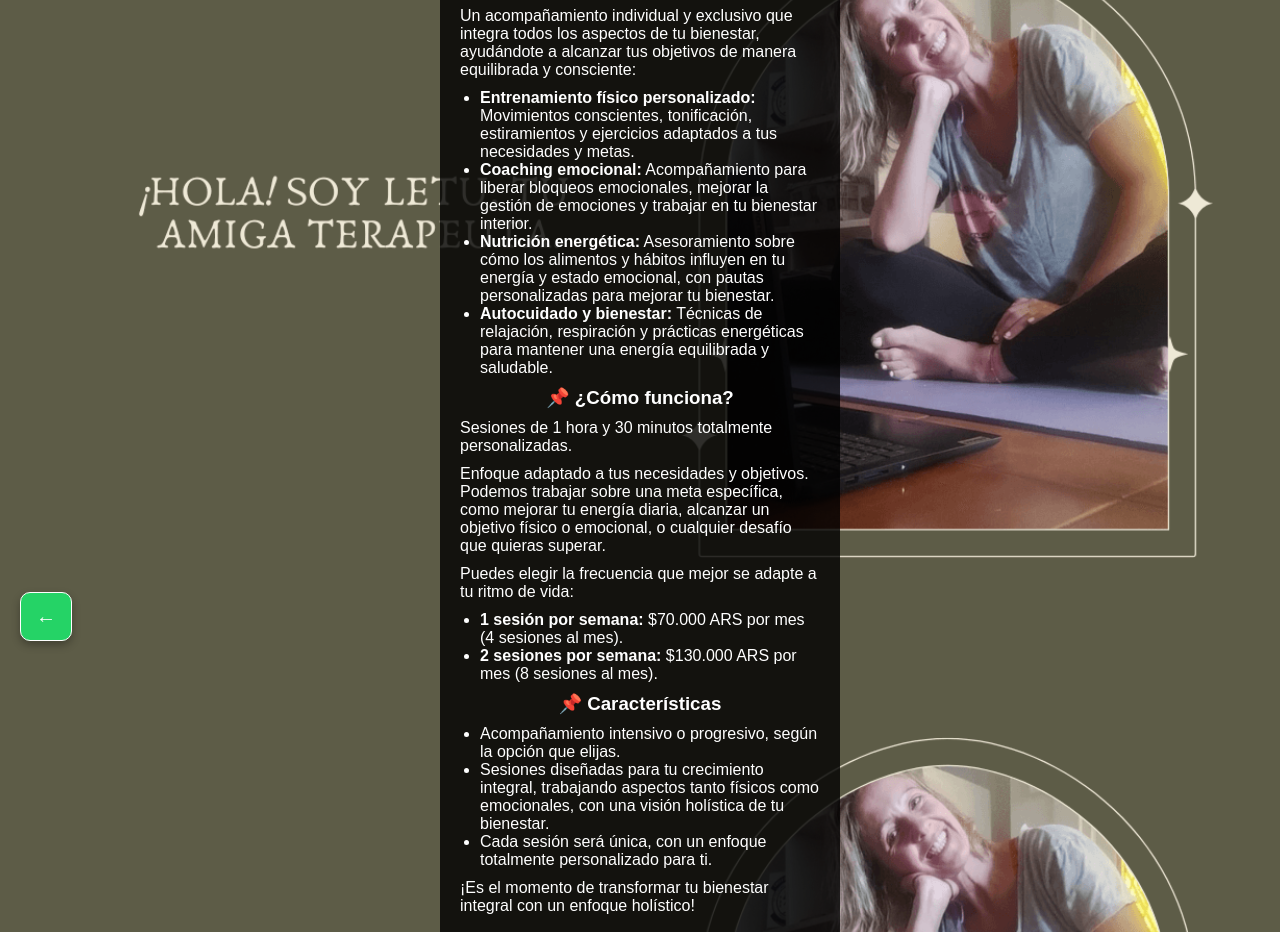
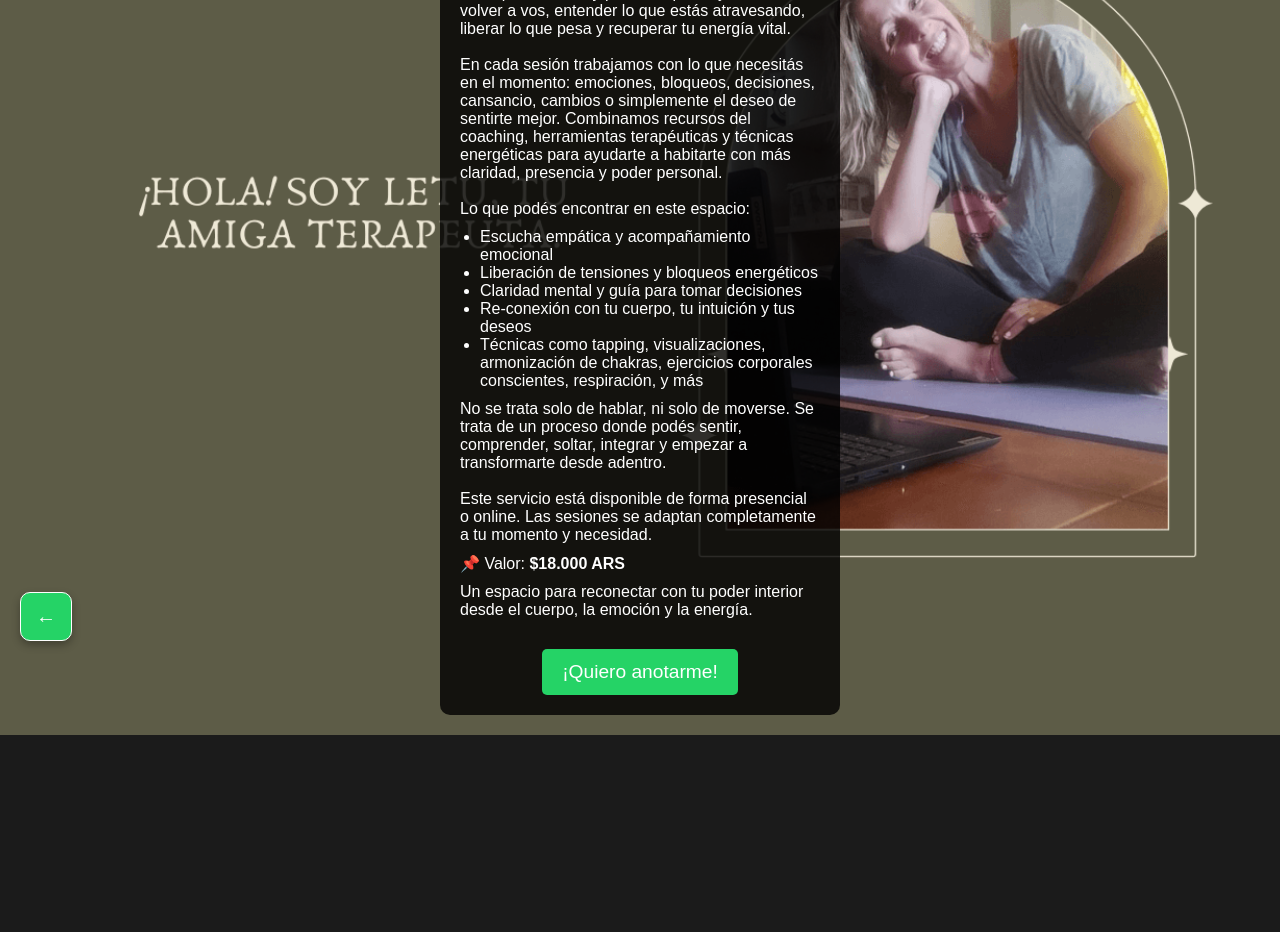
Before and after one commit to Nahubogner/letu_carabajal, a plain HTML site: page coach-holistico.html in a window 1280 px wide. Shown: the part 139-1071 px from the top of the page. After the commit the page ends 874 px from the top, so only its background shows below. Drawn offline with Linux system fonts and the light colour scheme.

Commit message:
Update coach-holistico.html

```diff
--- a/coach-holistico.html
+++ b/coach-holistico.html
@@ -3,40 +3,41 @@
 <head>
     <meta charset="UTF-8">
     <meta name="viewport" content="width=device-width, initial-scale=1.0">
-    <title>Coach Holístico Personalizado</title>
+    <title>Coaching Holístico</title>
     <link rel="stylesheet" href="energia-mov.css"> <!-- Se asume que ya tienes un CSS definido -->
 </head>
 <body>
     <div class="container">
         <div class="content">
-            <h1>Coach Holístico Personalizado</h1>
+            <h1>Coaching Holístico</h1>
 
-            <h3>📌 ¿Qué incluye?</h3>
-            <p class="description">Un acompañamiento individual y exclusivo que integra todos los aspectos de tu bienestar, ayudándote a alcanzar tus objetivos de manera equilibrada y consciente:</p>
+            <p class="description">
+                Acompañamiento terapéutico y energético —
+                <br><br>
+                Un espacio íntimo y profundo para ayudarte a volver a vos, entender lo que estás atravesando, liberar lo que pesa y recuperar tu energía vital.
+                <br><br>
+                En cada sesión trabajamos con lo que necesitás en el momento: emociones, bloqueos, decisiones, cansancio, cambios o simplemente el deseo de sentirte mejor. Combinamos recursos del coaching, herramientas terapéuticas y técnicas energéticas para ayudarte a habitarte con más claridad, presencia y poder personal.
+                <br><br>
+                Lo que podés encontrar en este espacio:
+            </p>
+
             <ul class="session-details">
-                <li><strong>Entrenamiento físico personalizado:</strong> Movimientos conscientes, tonificación, estiramientos y ejercicios adaptados a tus necesidades y metas.</li>
-                <li><strong>Coaching emocional:</strong> Acompañamiento para liberar bloqueos emocionales, mejorar la gestión de emociones y trabajar en tu bienestar interior.</li>
-                <li><strong>Nutrición energética:</strong> Asesoramiento sobre cómo los alimentos y hábitos influyen en tu energía y estado emocional, con pautas personalizadas para mejorar tu bienestar.</li>
-                <li><strong>Autocuidado y bienestar:</strong> Técnicas de relajación, respiración y prácticas energéticas para mantener una energía equilibrada y saludable.</li>
+                <li>Escucha empática y acompañamiento emocional</li>
+                <li>Liberación de tensiones y bloqueos energéticos</li>
+                <li>Claridad mental y guía para tomar decisiones</li>
+                <li>Re-conexión con tu cuerpo, tu intuición y tus deseos</li>
+                <li>Técnicas como tapping, visualizaciones, armonización de chakras, ejercicios corporales conscientes, respiración, y más</li>
             </ul>
 
-            <h3>📌 ¿Cómo funciona?</h3>
-            <p class="description">Sesiones de 1 hora y 30 minutos totalmente personalizadas.</p>
-            <p class="description">Enfoque adaptado a tus necesidades y objetivos. Podemos trabajar sobre una meta específica, como mejorar tu energía diaria, alcanzar un objetivo físico o emocional, o cualquier desafío que quieras superar.</p>
-            <p class="description">Puedes elegir la frecuencia que mejor se adapte a tu ritmo de vida:</p>
-            <ul class="session-details">
-                <li><strong>1 sesión por semana:</strong> $70.000 ARS por mes (4 sesiones al mes).</li>
-                <li><strong>2 sesiones por semana:</strong> $130.000 ARS por mes (8 sesiones al mes).</li>
-            </ul>
+            <p class="description">
+                No se trata solo de hablar, ni solo de moverse. Se trata de un proceso donde podés sentir, comprender, soltar, integrar y empezar a transformarte desde adentro.
+                <br><br>
+                Este servicio está disponible de forma presencial o online. Las sesiones se adaptan completamente a tu momento y necesidad.
+            </p>
 
-            <h3>📌 Características</h3>
-            <ul class="session-details">
-                <li>Acompañamiento intensivo o progresivo, según la opción que elijas.</li>
-                <li>Sesiones diseñadas para tu crecimiento integral, trabajando aspectos tanto físicos como emocionales, con una visión holística de tu bienestar.</li>
-                <li>Cada sesión será única, con un enfoque totalmente personalizado para ti.</li>
-            </ul>
+            <p class="price">📌 Valor: <strong>$18.000 ARS</strong></p>
 
-            <p class="final-message">¡Es el momento de transformar tu bienestar integral con un enfoque holístico!</p>
+            <p class="final-message">Un espacio para reconectar con tu poder interior desde el cuerpo, la emoción y la energía.</p>
             <a href="mis-servicios.html" class="btn-volver">&#8592;</a>
             <a href="https://wa.me/5492227629411?text=¡Quiero%20anotarme%20a%20Coach%20Holístico%20Personalizado!" class="whatsapp-button">¡Quiero anotarme!</a>
         </div>
```
